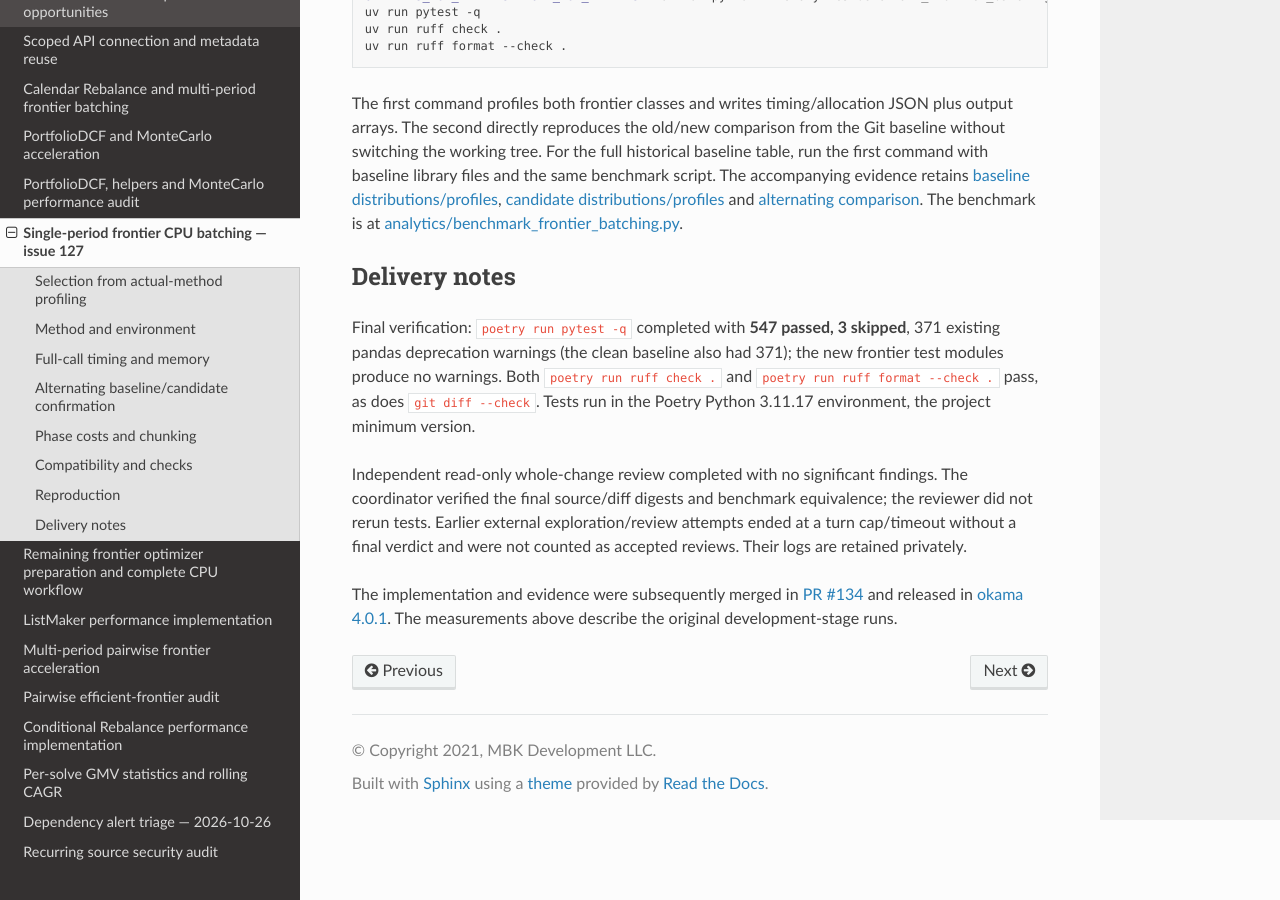
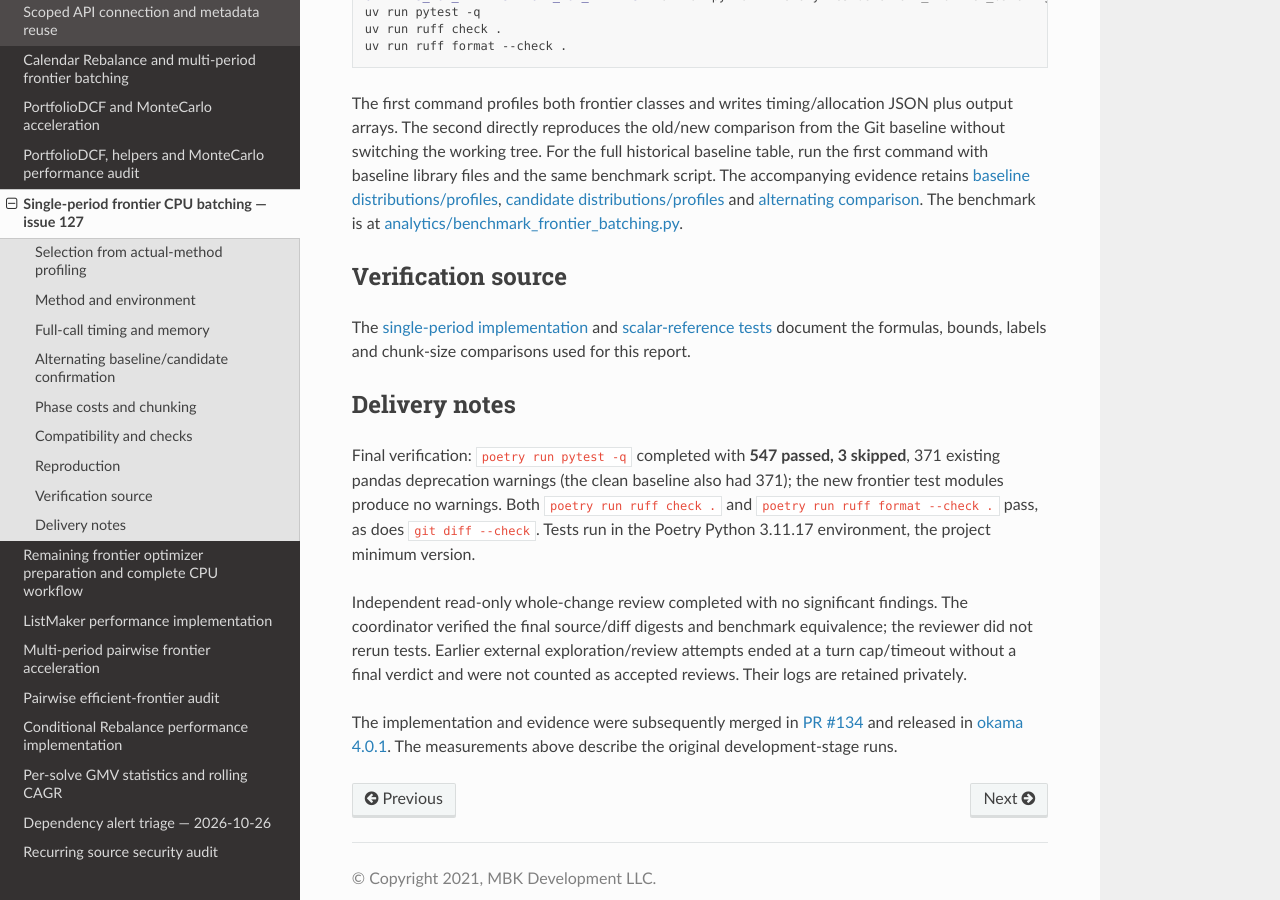
Before and after one commit to mbk-dev/okama, a Sphinx documentation site: the page built from docs/performance/frontier-cpu-batching.md, in a window 1280 px wide and 900 px high, scrolled down 3228 px. Built offline with Sphinx 7.4.7 and the Read the Docs theme 3.1.0, drawn with Linux system fonts in a browser that asks for light colours; pages that are not in the unit, such as notebooks, are missing from menus.

Commit message:
docs: link batching implementations and numerical references

```diff
--- a/docs/performance/frontier-cpu-batching.md
+++ b/docs/performance/frontier-cpu-batching.md
@@ -88,6 +88,10 @@
 
 The first command profiles both frontier classes and writes timing/allocation JSON plus output arrays. The second directly reproduces the old/new comparison from the Git baseline without switching the working tree. For the full historical baseline table, run the first command with baseline library files and the same benchmark script. The accompanying evidence retains [baseline distributions/profiles](https://github.com/mbk-dev/okama/blob/v4.0.1/docs/performance/frontier-cpu-batching/baseline.json), [candidate distributions/profiles](https://github.com/mbk-dev/okama/blob/v4.0.1/docs/performance/frontier-cpu-batching/candidate.json) and [alternating comparison](https://github.com/mbk-dev/okama/blob/v4.0.1/docs/performance/frontier-cpu-batching/paired.json). The benchmark is at [analytics/benchmark_frontier_batching.py](https://github.com/mbk-dev/okama/blob/v4.0.1/analytics/benchmark_frontier_batching.py).
 
+## Verification source
+
+The [single-period implementation](https://github.com/mbk-dev/okama/blob/v4.0.1/okama/frontier/single_period.py) and [scalar-reference tests](https://github.com/mbk-dev/okama/blob/v4.0.1/tests/test_frontier_batching.py) document the formulas, bounds, labels and chunk-size comparisons used for this report.
+
 ## Delivery notes
 
 Final verification: `poetry run pytest -q` completed with **547 passed, 3 skipped**, 371 existing pandas deprecation warnings (the clean baseline also had 371); the new frontier test modules produce no warnings. Both `poetry run ruff check .` and `poetry run ruff format --check .` pass, as does `git diff --check`. Tests run in the Poetry Python 3.11.17 environment, the project minimum version.
```
Also changed, not shown: docs/performance/calendar-batching.md (+2 -0 lines).
